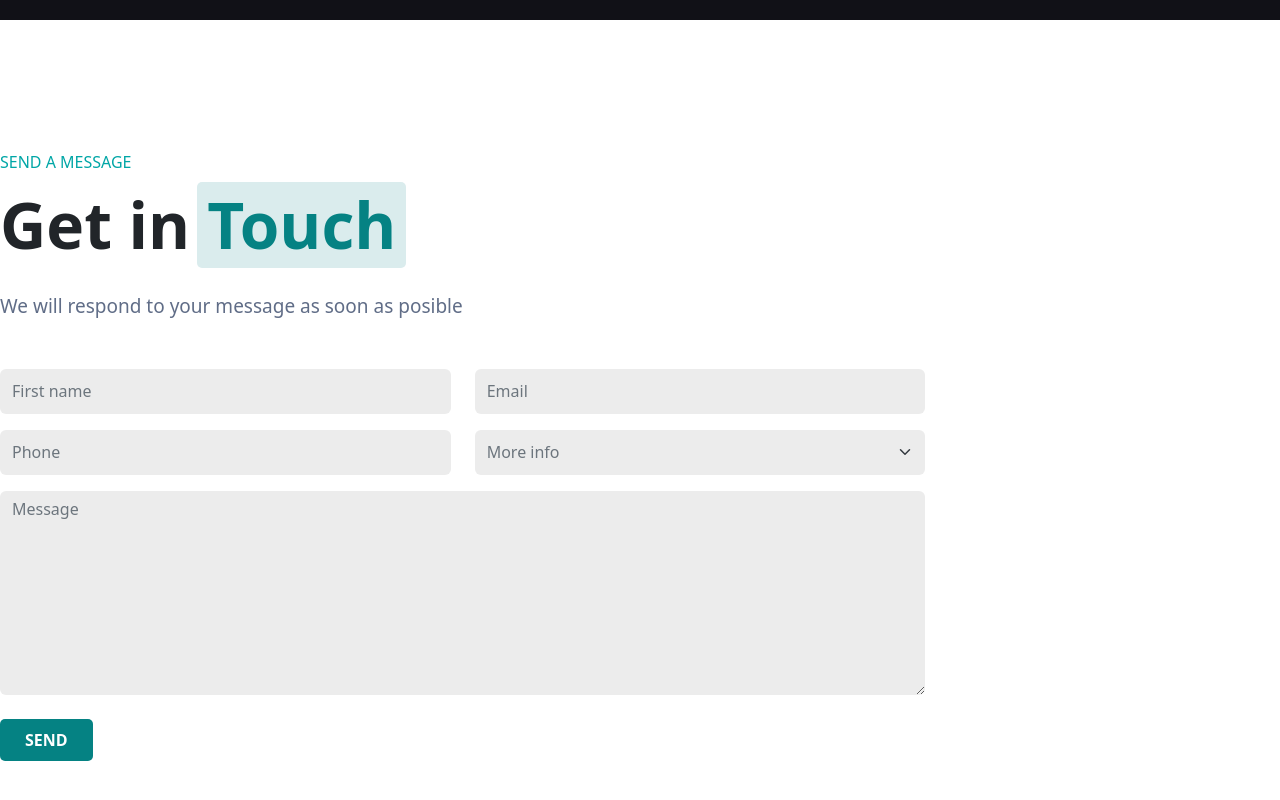
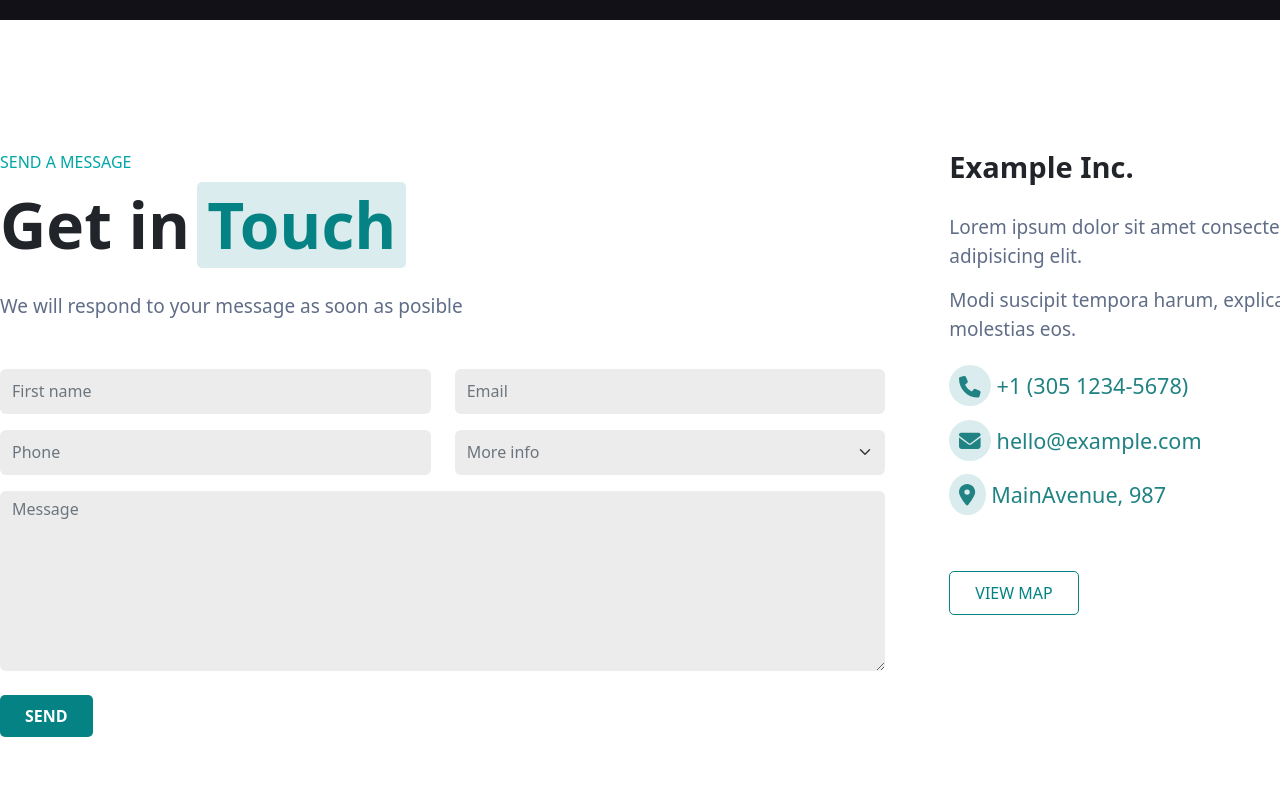
Before and after one commit to Gaki13/proj-html-vuejs, a Vue app: page / in a window 1280 px wide. Shown: the part 5220-6020 px from the top of the page. Built offline with nearby package versions, Linux system fonts and the light colour scheme.

Commit message:
aggiunta sezione form

```diff
--- a/src/assets/Style/__buttons.scss
+++ b/src/assets/Style/__buttons.scss
@@ -18,3 +18,11 @@
     font-weight: bold;
     border-radius: .3125rem;
 }
+
+.tertiary-button{
+    padding: .5625rem 1.5625rem;
+    background-color: inherit;
+    border:  1px solid #058283;
+    color: #058283;
+    border-radius: .3125rem;
+}
--- a/src/components/BaseMain/SectionForm.vue
+++ b/src/components/BaseMain/SectionForm.vue
@@ -39,14 +39,32 @@
             <!-- textare del form -->
             <div class="row">
               <div class="col">
-                <textarea class="form-control form-style" placeholder="Message" cols="30" rows="8"></textarea>
+                <textarea class="form-control form-style" placeholder="Message" cols="30" rows="7"></textarea>
               </div>
             </div>
             <button class="primary-button mt-4">SEND</button>
           </form>
         </div>
         <!-- sezione aside con le info -->
-        <div class="col-4">
+        <div class="col-4 d-flex flex-column">
+          <h5>Example Inc.</h5>
+          <p class="lower-title">Lorem ipsum dolor sit amet consectetur adipisicing elit. </p>
+          <p class="lower-title"> Modi suscipit tempora harum, explicabo porro molestias eos.</p>
+          <div class="contact">
+            <span> <font-awesome-icon icon="fa-solid fa-phone" /></span>
+            +1 (305 1234-5678)
+          </div>
+          <div class="contact ">
+            <span><font-awesome-icon icon="fa-solid fa-envelope" /></span>
+            hello@example.com
+          </div>
+          <div class="contact ">
+            <span><font-awesome-icon icon="fa-solid fa-location-dot" /></span>
+            MainAvenue, 987
+          </div>
+          <div>
+            <button class="tertiary-button mt-5">VIEW MAP</button>
+          </div>
 
         </div>
       </div>
@@ -64,6 +82,10 @@ export default {
   .container-st{
     padding: 8.125rem 0 9.375rem;
 
+    .col-8{
+      padding-right: 3.25rem;
+    }
+
     .boxed-title{
       margin-left: .4375rem;
     }
@@ -78,5 +100,22 @@ export default {
         color: #6c757d;
       }
     }
+
+    h5{
+      font-size: 1.8125rem;
+      font-weight: bolder;
+      margin-bottom: 1.8125rem;
+    }
+
+    .contact{
+      color: #208283;
+      font-size: 1.35rem;
+      margin: .6875rem 0;
+      span{
+        background-color: #daeced;
+        padding: .375rem .625rem;
+        border-radius: 50%;
+      }
+    }
   }
 </style>
--- a/src/main.js
+++ b/src/main.js
@@ -22,8 +22,9 @@ import { faArrowRight } from '@fortawesome/free-solid-svg-icons'
 import { faTemperatureLow } from '@fortawesome/free-solid-svg-icons'
 import { faBoxesStacked } from '@fortawesome/free-solid-svg-icons'
 import { faQuoteRight } from '@fortawesome/free-solid-svg-icons'
+import { faLocationDot } from '@fortawesome/free-solid-svg-icons'
 /* add icons to the library */
-library.add(faClock, faPhone, faEnvelope, faTwitter, faFacebookF, faLinkedin, faUser, faUber, faGem, faTruckRampBox, faArrowRight, faTemperatureLow, faBoxesStacked, faQuoteRight)
+library.add(faClock, faPhone, faEnvelope, faTwitter, faFacebookF, faLinkedin, faUser, faUber, faGem, faTruckRampBox, faArrowRight, faTemperatureLow, faBoxesStacked, faQuoteRight, faLocationDot)
 /* add font awesome icon component */
 Vue.component('font-awesome-icon', FontAwesomeIcon)
 
```
